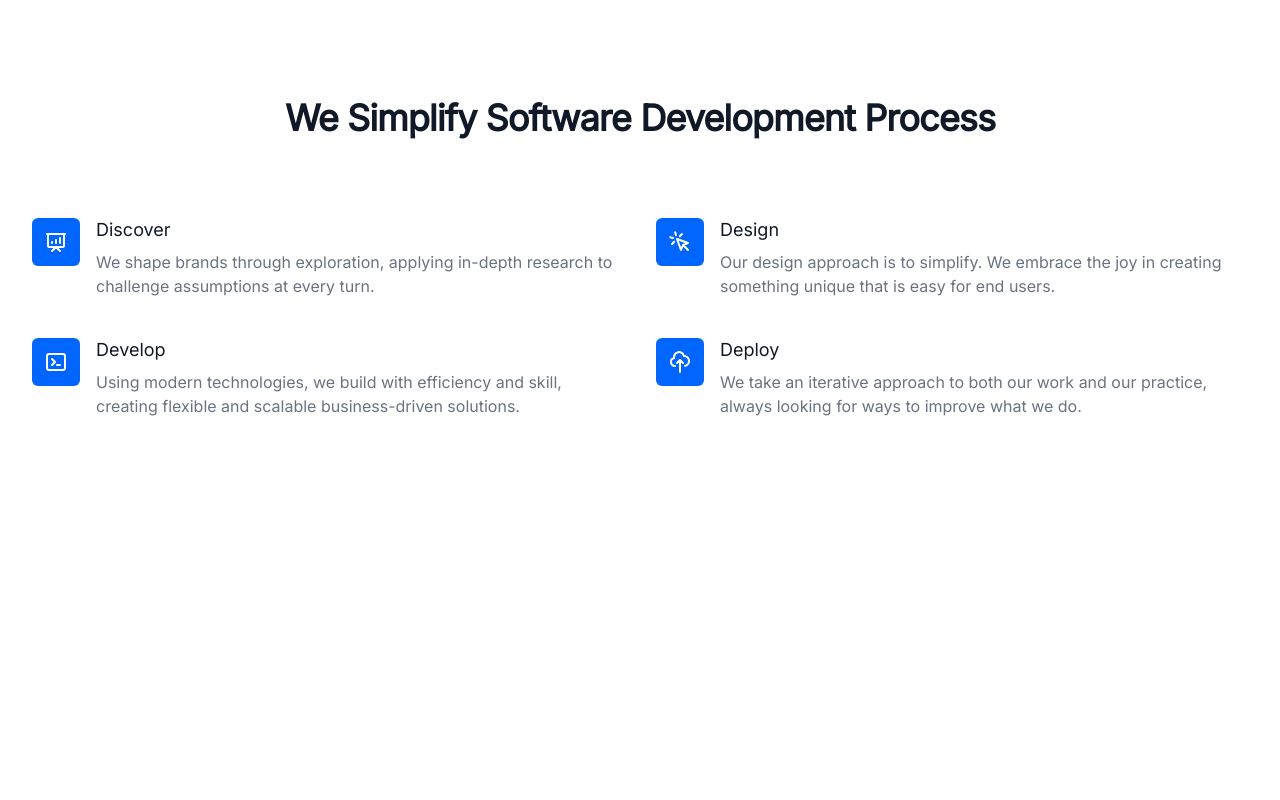
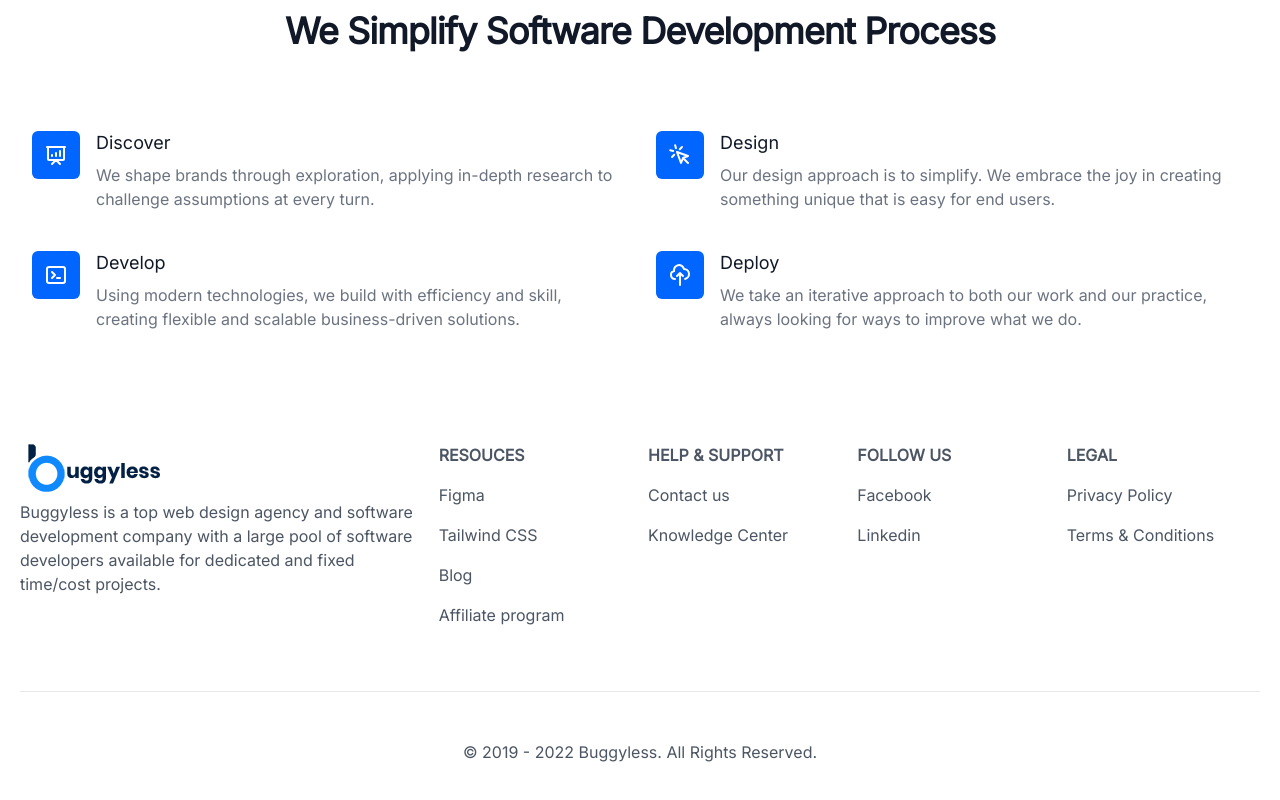
Before and after one commit to dransidu/buggyless, a Next.js app: page / in a window 1280 px wide. Shown: the part 1362-2162 px from the top of the page. Before the commit the page ends 1828 px from the top, so only its background shows below. Built offline with nearby package versions, Linux system fonts and the light colour scheme.

Commit message:
footer components implement

```diff
--- /dev/null
+++ b/components/Footer/index.jsx
@@ -0,0 +1,159 @@
+import { useContext } from "react";
+import Image from "next/image";
+import Logo from "../../assets/images/logo.png";
+import LogoDarkMode from "../../assets/images/logo_darkmode.png";
+import ThemeContext from "../../contexts/ThemeContext";
+
+export default function Footer() {
+    const { theme } = useContext(ThemeContext);
+
+    return (
+        <div className="bg-white dark:bg-gray-800">
+            <div className="max-w-7xl mx-auto px-5 py-16">
+                <div className="flex flex-col">
+                    <div className="grid grid-cols-2 md:grid-cols-6 gap-4">
+                        <div className="col-span-2 md:col-span-2">
+                            <a href="#">
+                                <span className="sr-only">Workflow</span>
+                                {theme == "light" ? (
+                                    <Image src={Logo} />
+                                ) : (
+                                    <Image src={LogoDarkMode} />
+                                )}
+                            </a>
+                            <p class="text-gray-600 text-base dark:text-gray-400">
+                                Buggyless is a top web design agency and
+                                software development company with a large pool
+                                of software developers available for dedicated
+                                and fixed time/cost projects.
+                            </p>
+                        </div>
+                        <div className="resources">
+                            <span class="text-base font-semibold text-gray-600 uppercase dark:text-white">
+                                Resouces
+                            </span>
+                            <ul>
+                                <li className="my-4">
+                                    <a
+                                        href="#"
+                                        rel="noreferrer nofollow"
+                                        className="font-normal text-gray-600 dark:text-gray-400 dark:hover:text-white hover:underline"
+                                    >
+                                        Figma
+                                    </a>
+                                </li>
+                                <li className="mb-4">
+                                    <a
+                                        href="#"
+                                        rel="noreferrer nofollow"
+                                        className="font-normal text-gray-600 dark:text-gray-400 dark:hover:text-white hover:underline"
+                                    >
+                                        Tailwind CSS
+                                    </a>
+                                </li>
+                                <li className="mb-4">
+                                    <a
+                                        href="#"
+                                        rel="noreferrer nofollow"
+                                        className="font-normal text-gray-600 dark:text-gray-400 dark:hover:text-white hover:underline"
+                                    >
+                                        Blog
+                                    </a>
+                                </li>
+                                <li className="mb-4">
+                                    <a
+                                        href="#"
+                                        rel="noreferrer nofollow"
+                                        className="font-normal text-gray-600 dark:text-gray-400 dark:hover:text-white hover:underline"
+                                    >
+                                        Affiliate program
+                                    </a>
+                                </li>
+                            </ul>
+                        </div>
+                        <div className="resources">
+                            <span class="mb-6 text-base font-semibold text-gray-600 uppercase dark:text-white">
+                                HELP & SUPPORT
+                            </span>
+                            <ul>
+                                <li className="my-4">
+                                    <a
+                                        href="#"
+                                        rel="noreferrer nofollow"
+                                        className="font-normal text-gray-600 dark:text-gray-400 dark:hover:text-white hover:underline"
+                                    >
+                                        Contact us
+                                    </a>
+                                </li>
+                                <li className="mb-4">
+                                    <a
+                                        href="#"
+                                        rel="noreferrer nofollow"
+                                        className="font-normal text-gray-600 dark:text-gray-400 dark:hover:text-white hover:underline"
+                                    >
+                                        Knowledge Center{" "}
+                                    </a>
+                                </li>
+                            </ul>
+                        </div>
+                        <div className="resources">
+                            <span class="mb-6 text-base font-semibold text-gray-600 uppercase dark:text-white">
+                                FOLLOW US
+                            </span>
+                            <ul>
+                                <li className="my-4">
+                                    <a
+                                        href="#"
+                                        rel="noreferrer nofollow"
+                                        className="font-normal text-gray-600 dark:text-gray-400 dark:hover:text-white hover:underline"
+                                    >
+                                        Facebook
+                                    </a>
+                                </li>
+                                <li className="mb-4">
+                                    <a
+                                        href="#"
+                                        rel="noreferrer nofollow"
+                                        className="font-normal text-gray-600 dark:text-gray-400 dark:hover:text-white hover:underline"
+                                    >
+                                        Linkedin
+                                    </a>
+                                </li>
+                            </ul>
+                        </div>
+                        <div className="resources">
+                            <span class="mb-6 text-base font-semibold text-gray-600 uppercase dark:text-white">
+                                LEGAL
+                            </span>
+                            <ul>
+                                <li className="my-4">
+                                    <a
+                                        href="#"
+                                        rel="noreferrer nofollow"
+                                        className="font-normal text-gray-600 dark:text-gray-400 dark:hover:text-white hover:underline"
+                                    >
+                                        Privacy Policy
+                                    </a>
+                                </li>
+                                <li className="mb-4">
+                                    <a
+                                        href="#"
+                                        rel="noreferrer nofollow"
+                                        className="font-normal text-gray-600 dark:text-gray-400 dark:hover:text-white hover:underline"
+                                    >
+                                        Terms & Conditions{" "}
+                                    </a>
+                                </li>
+                            </ul>
+                        </div>
+                    </div>
+                    <hr class="my-8 border-gray-200 dark:border-gray-700 lg:my-12" />
+                    <span class="block text-center text-gray-600 dark:text-slate-400 text-base">
+                        © 2019 - 2022
+                        <a href="#"> Buggyless</a>. All Rights Reserved.
+                    </span>
+                </div>
+            </div>
+        </div>
+    );
+}
--- a/components/Welcome/index.jsx
+++ b/components/Welcome/index.jsx
@@ -5,7 +5,7 @@ export default function Welcome() {
     return (
         <div className="max-w-7xl mx-auto">
             <div className="flex flex-col sm:flex sm:flex-row p-6 items-center">
-                <div className="left sm:w-5/12">
+                <div className="left sm:w-6/12">
                     <p className="text-center sm:text-left text-gray-600 text-base dark:text-slate-300">
                         Top Web and Mobile Apps Development Company
                     </p>
@@ -34,7 +34,7 @@ export default function Welcome() {
                         </a>
                     </div>
                 </div>
-                <div className="order-first sm:order-2 sm:w-7/12">
+                <div className="order-first sm:order-2 sm:w-6/12">
                     <Image src={WelcomeImg} />
                 </div>
             </div>
--- a/pages/index.js
+++ b/pages/index.js
@@ -2,6 +2,7 @@ import Navbar from "../components/Navbar";
 import Welcome from "../components/Welcome";
 import About from "../components/About";
 import DevProcess from "../components/DevProcess";
+import Footer from "../components/Footer";
 
 export default function Home() {
     return (
@@ -10,6 +11,7 @@ export default function Home() {
             <Welcome />
             <About />
             <DevProcess />
+            <Footer/>
         </div>
     );
 }
```
Also changed, not shown: components/DevProcess/index.jsx (line endings or trailing spaces).
